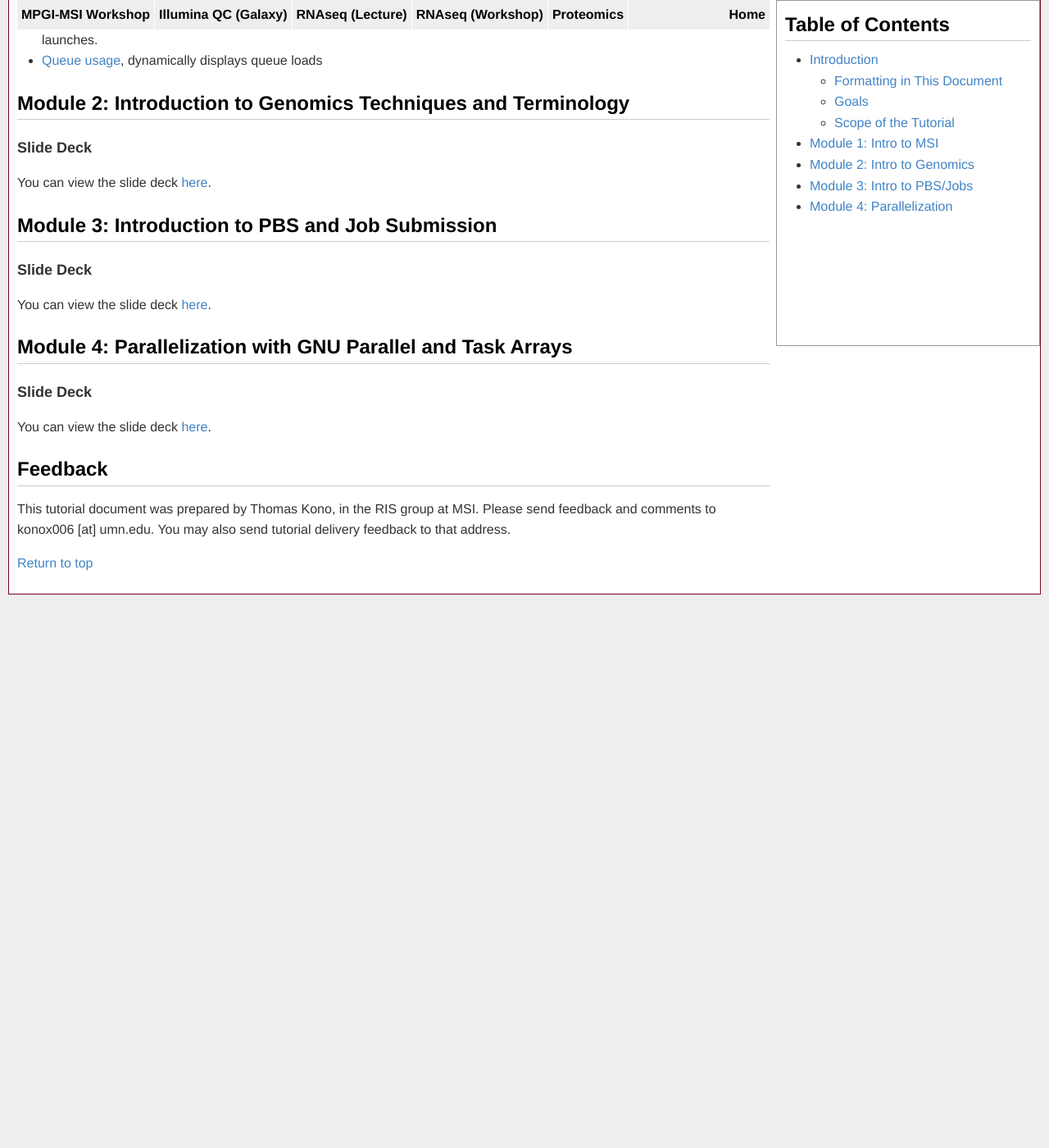
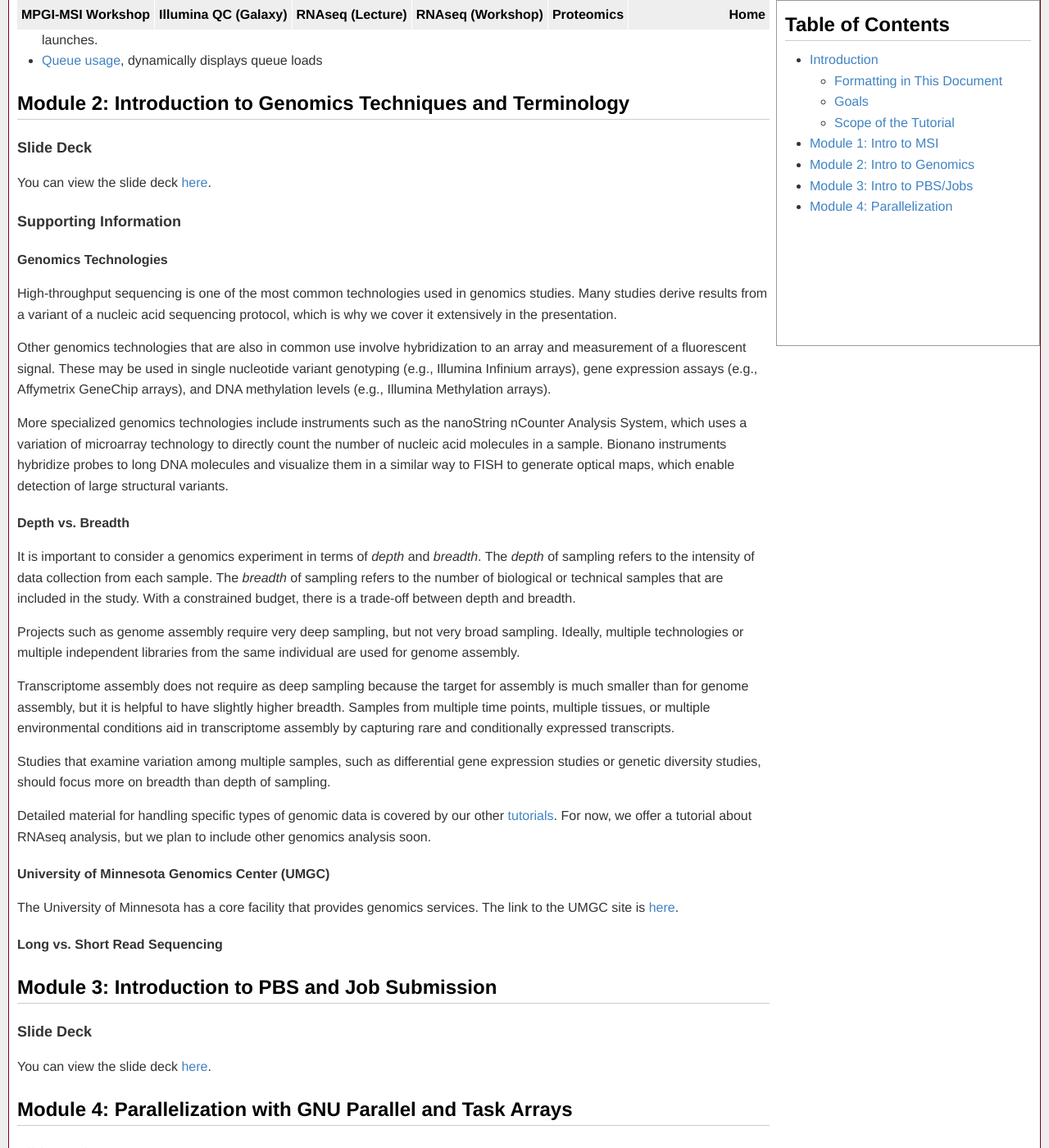
Before and after one commit to msi-ris/Tutorials, a Jekyll site: the page built from mpgi_msi.md, in a window 1280 px wide and 1400 px high, scrolled down 2829 px. Shown: the whole window at 82% size. Built offline with Jekyll 4.4.1, drawn with Linux system fonts in a browser that asks for light colours; before the commit the page ends 3554 px from its top, so only the background shows below that.

Commit message:
Update MPGI-MSI

```diff
--- a/mpgi_msi.md
+++ b/mpgi_msi.md
@@ -141,6 +141,57 @@ the new status page when it launches.
 ### Slide Deck
 You can view the slide deck [here](https://drive.google.com/open?id=1FrTF8Kp6j3sCJq0bgkGvgqLqYQ-5cj9eLmxV3IiHdAs).
 
+### Supporting Information
+#### Genomics Technologies
+High-throughput sequencing is one of the most common technologies used in
+genomics studies. Many studies derive results from a variant of a nucleic acid
+sequencing protocol, which is why we cover it extensively in the presentation.
+
+Other genomics technologies that are also in common use involve hybridization
+to an array and measurement of a fluorescent signal. These may be used in
+single nucleotide variant genotyping (e.g., Illumina Infinium arrays), gene
+expression assays (e.g., Affymetrix GeneChip arrays), and DNA methylation
+levels (e.g., Illumina Methylation arrays).
+
+More specialized genomics technologies include instruments such as the
+nanoString nCounter Analysis System, which uses a variation of microarray
+technology to directly count the number of nucleic acid molecules in a sample.
+Bionano instruments hybridize probes to long DNA molecules and visualize them
+in a similar way to FISH to generate optical maps, which enable detection of
+large structural variants.
+
+#### Depth vs. Breadth
+It is important to consider a genomics experiment in terms of *depth* and
+*breadth*. The *depth* of sampling refers to the intensity of data collection
+from each sample. The *breadth* of sampling refers to the number of biological
+or technical samples that are included in the study. With a constrained budget,
+there is a trade-off between depth and breadth.
+
+Projects such as genome assembly require very deep sampling, but not very broad
+sampling. Ideally, multiple technologies or multiple independent libraries from
+the same individual are used for genome assembly.
+
+Transcriptome assembly does not require as deep sampling because the target for
+assembly is much smaller than for genome assembly, but it is helpful to have
+slightly higher breadth. Samples from multiple time points, multiple tissues,
+or multiple environmental conditions aid in transcriptome assembly by capturing
+rare and conditionally expressed transcripts.
+
+Studies that examine variation among multiple samples, such as differential
+gene expression studies or genetic diversity studies, should focus more on
+breadth than depth of sampling.
+
+Detailed material for handling specific types of genomic data is covered by
+our other [tutorials](https://www.msi.umn.edu/tutorials). For now, we offer
+a tutorial about RNAseq analysis, but we plan to include other genomics
+analysis soon.
+
+#### University of Minnesota Genomics Center (UMGC)
+The University of Minnesota has a core facility that provides genomics services.
+The link to the UMGC site is [here](http://genomics.umn.edu/).
+
+#### Long vs. Short Read Sequencing
+
 ## <a name="3"></a> Module 3: Introduction to PBS and Job Submission
 ### Slide Deck
 You can view the slide deck [here](https://drive.google.com/open?id=14-QitVjoM7uOo2QPNqWPD7TD2vPP3YzR5FicdtimCho).
```
